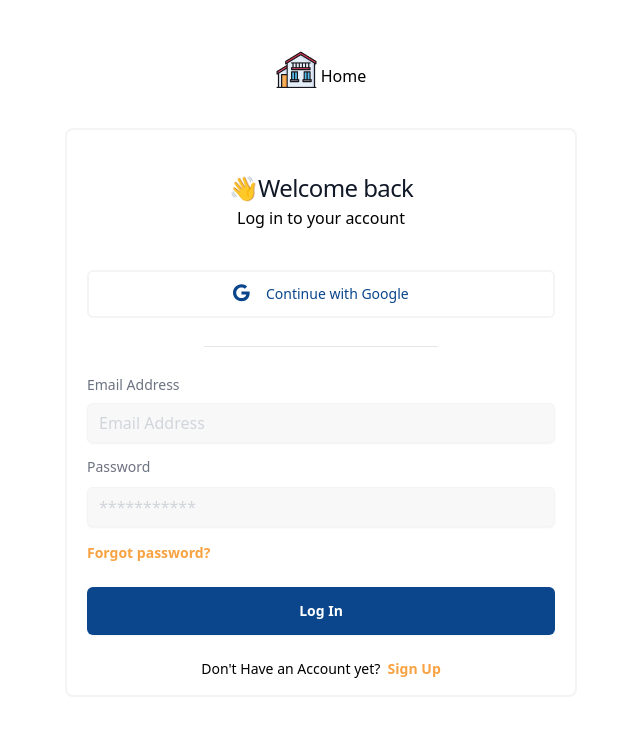
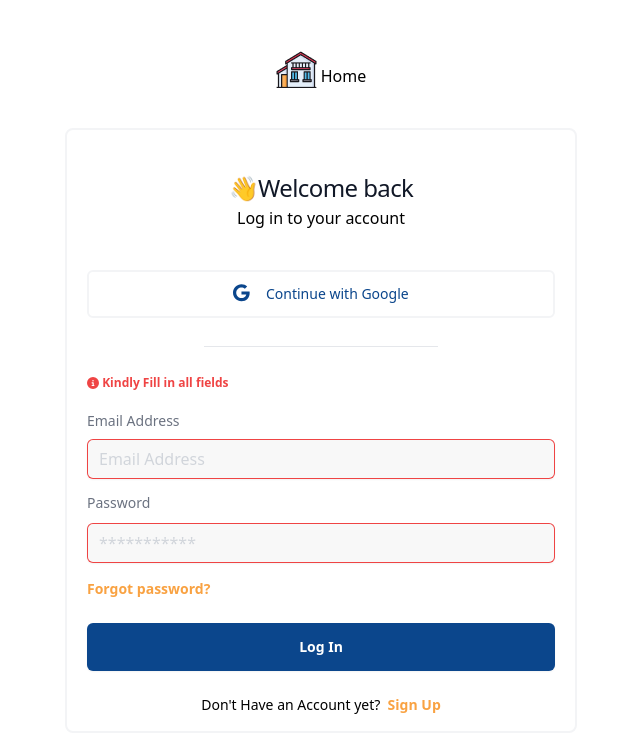
Before and after one commit to O-Robot/irate-in, a React (Create React App) app: page / in a window 1280 px wide. Both pictures are taken after a click on the button "Log In". Shown: the top 752 px of the page, without its empty margins (319-959 px from the left). Built offline with nearby package versions, Linux system fonts and the light colour scheme.

Commit message:
Login Page Error handling

```diff
--- a/src/context/api.tsx
+++ b/src/context/api.tsx
@@ -9,18 +9,17 @@ export const signupApi = async (
   return new Promise((resolve) => {
     setTimeout(() => {
       resolve({ success: true });
-      console.log("UserSignUp", fullname, password, email);
     }, 1000);
   });
 };
 
 export const loginApi = async (
-  username: string,
+  email: string,
   password: string
 ): Promise<{ success: boolean; user?: User }> => {
   return new Promise((resolve) => {
     setTimeout(() => {
-      if (username === "test" && password === "password") {
+      if (email === "test@test.com" && password === "password") {
         resolve({
           success: true,
           user: { id: "1", fullname: "test", email: "User" },
--- a/src/pages/Login/Login.tsx
+++ b/src/pages/Login/Login.tsx
@@ -1,11 +1,57 @@
-import React from "react";
+import React, { useState } from "react";
 import { FontAwesomeIcon } from "@fortawesome/react-fontawesome";
 import { faGoogle } from "@fortawesome/free-brands-svg-icons";
 import { Input, Label } from "../../components/UI/Input/Input";
 import Logo from "../../components/Logo/Logo";
 import { Link } from "react-router-dom";
+import { loginApi } from "../../context/api";
+import { faInfoCircle } from "@fortawesome/free-solid-svg-icons";
 
 const Login = () => {
+  const [email, setEmail] = useState<string>("");
+  const [password, setPassword] = useState<string>("");
+  const [errorMsg, setErrorMsg] = useState<string>("");
+  const [errorType, setErrorType] = useState<string>("");
+
+  const LogIn = () => {
+    if (!errorHand) {
+      handleSignIn();
+    } else {
+      errorHand();
+    }
+  };
+
+  const handleSignIn = async () => {
+    try {
+      const results = await loginApi(email, password);
+      if (results.success) {
+        console.log("hellor", results);
+        alert("i got her");
+      } else {
+        console.error("Failed to sign in");
+      }
+    } catch (err) {
+      console.error(err);
+    }
+  };
+  const emailRegex = /^[^\s@]+@[^\s@]+\.[^\s@]+$/;
+  const isValid = emailRegex.test(email);
+
+  const errorHand = () => {
+    if ((email.length || password.length) < 6) {
+      setErrorMsg("Kindly Fill in all fields");
+      setErrorType("all");
+    } else if (!isValid) {
+      setErrorMsg("Kindly input a valid email Address");
+      setErrorType("email");
+    } else if (password.length < 6) {
+      setErrorMsg("Password Should be at least 6 characters");
+      setErrorType("password");
+    } else {
+      return false;
+    }
+    return true;
+  };
   return (
     <section className="flex min-h-full flex-col justify-center px-6 py-12 lg:px-8">
       <div className="mx-auto w-full ">
@@ -32,6 +78,11 @@ const Login = () => {
             </button>
           </div>
           <hr className="py-0.2 h-0 my-7 bg-gray-300 w-1/2 mx-auto" />
+          {errorMsg && (
+            <p className=" text-red-500 font-bold text-xs">
+              <FontAwesomeIcon icon={faInfoCircle} className="" /> {errorMsg}
+            </p>
+          )}
           <div className="mt-5">
             <div>
               <Label
@@ -43,8 +94,19 @@ const Login = () => {
                 <Input
                   name="email"
                   type="email"
+                  value={email}
+                  onChange={(e) => {
+                    setEmail(e.target.value);
+                    setErrorMsg("");
+                    setErrorType("");
+                  }}
                   placeholder="Email Address"
-                  className="block w-full bg-[#F8F8F8] rounded-md border-0 py-2 px-3 text-gray-900 shadow-sm ring-1 ring-inset ring-gray-100 placeholder:text-gray-300  focus:ring-[#0B468C] mb-3"
+                  className={`block w-full bg-[#F8F8F8] rounded-md border-0 py-2 px-3 text-gray-900 shadow-sm ring-1 ring-inset  placeholder:text-gray-300 ${
+                    (errorMsg && errorType !== "password") ||
+                    errorType === "email"
+                      ? "ring-red-500 focus:ring-red-500"
+                      : "ring-gray-100 focus:ring-[#0B468C]"
+                  }  mb-3`}
                 />
               </div>
               <div>
@@ -59,8 +121,19 @@ const Login = () => {
                   <Input
                     name="password"
                     type="password"
+                    value={password}
+                    onChange={(e) => {
+                      setPassword(e.target.value);
+                      setErrorMsg("");
+                      setErrorType("");
+                    }}
                     placeholder="***********"
-                    className="block w-full bg-[#F8F8F8] rounded-md border-0 py-2 px-3 text-gray-900 shadow-sm ring-1 ring-inset ring-gray-100 placeholder:text-gray-300 focus:ring-[#0B468C] mb-3"
+                    className={`block w-full bg-[#F8F8F8] rounded-md border-0 py-2 px-3 text-gray-900 shadow-sm ring-1 ring-inset  placeholder:text-gray-300 ${
+                      (errorMsg && errorType !== "email") ||
+                      errorType === "password"
+                        ? "ring-red-500 focus:ring-red-500"
+                        : "ring-gray-100 focus:ring-[#0B468C]"
+                    }  mb-3`}
                   />
                 </div>{" "}
                 <div className="text-sm mt-4">
@@ -76,7 +149,7 @@ const Login = () => {
           </div>
           <button
             type="submit"
-            onClick={() => alert("Logged In")}
+            onClick={LogIn}
             className="flex my-6 w-full justify-center rounded-md bg-[#0B468C] px-3 py-3 text-sm font-semibold leading-6 text-white shadow-sm hover:bg-[#0B468C]-500 "
           >
             Log In
```
